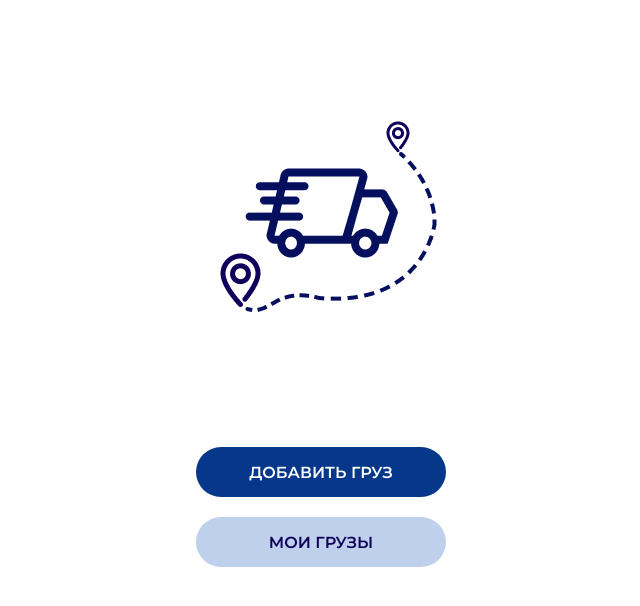
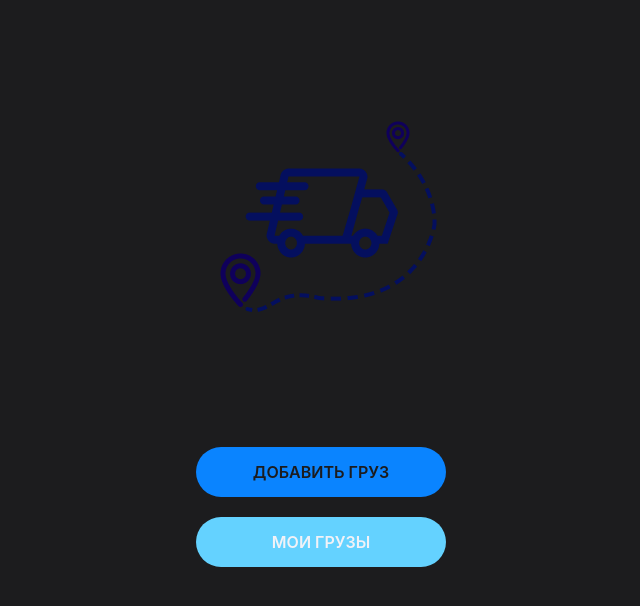
Before and after one commit to haludba/transtrac, a plain HTML site: page first/index.html in a window 1280 px wide. Shown: the whole page, without its empty margins (319-959 px from the left). Drawn offline with Linux system fonts and the light colour scheme.

Commit message:
style: apply apple-inspired dark theme

```diff
--- a/first/style.css
+++ b/first/style.css
@@ -4,22 +4,27 @@
     padding: 0;
     margin: 0;
     box-sizing: border-box;
-    font-family: "Montserrat", sans-serif;
+    font-family: -apple-system, BlinkMacSystemFont, "SF Pro Display", "Montserrat", sans-serif;
     transition: all 0.3s ease-in-out;
 }
 
 :root {
-    --blueColor: #05388b;
-    --lghblueColor: #bfd0ec;
-    --whiteColor: #fff;
-    --txtblColor: #0f005b;
-    --gray: #8ca1c4;
+    --blueColor: #0a84ff;
+    --lghblueColor: #64d2ff;
+    --whiteColor: #1c1c1e;
+    --txtblColor: #f2f2f7;
+    --gray: #8e8e93;
     --brRad: 50px;
     --success: #47c129;
     --warn: #fff73c;
     --danger: #b02b0d;
-    --alpgaGray: #bfd0ec4d;
-    --alphaColor: #8ca1c4;
+    --alpgaGray: #8e8e934d;
+    --alphaColor: #8e8e93;
+}
+
+body {
+    background-color: var(--whiteColor);
+    color: var(--txtblColor);
 }
 
 
--- a/second/style.css
+++ b/second/style.css
@@ -1,3 +1,17 @@
+:root {
+    --background: #1c1c1e;
+    --surface: #2c2c2e;
+    --text: #f2f2f7;
+    --accent: #0a84ff;
+    --gray: #3a3a3c;
+}
+
+body {
+    background-color: var(--background);
+    color: var(--text);
+    font-family: -apple-system, BlinkMacSystemFont, "SF Pro Display", "Montserrat", sans-serif;
+}
+
 .container {
     max-width: 393px;
     margin: 0 auto;
@@ -18,7 +32,7 @@
     align-items: center;
     justify-content: space-evenly;
     box-shadow: 2px 4px 7px 1px #00000040;
-    background-color: #fff;
+    background-color: var(--surface);
     border-radius: 10px;
 }
 
@@ -39,7 +53,7 @@
 }
 
 .navigetion__item svg.active {
-    stroke: #1a73e8;
+    stroke: var(--accent);
 }
 
 .user {
@@ -57,7 +71,7 @@
 }
 
 .filter {
-    border-top: 3px solid #1a73e8;
+    border-top: 3px solid var(--accent);
     border-radius: 30px 30px 0px 0px;
     padding: 30px 25px 70px;
 }
@@ -81,7 +95,7 @@
     line-height: 22px;
     text-align: center;
     text-decoration: underline;
-    color: #1a73e8;
+    color: var(--accent);
     text-underline-position: from-font;
     text-decoration-skip-ink: none;
 }
@@ -94,8 +108,10 @@
     select {
         border-radius: 30px;
         height: 35px;
-        border: 1px solid #F5F5F5;
+        border: 1px solid var(--gray);
         padding: 0 10px;
+        background-color: var(--surface);
+        color: var(--text);
     }
 
     .from-to {
@@ -113,11 +129,13 @@
         align-items: center;
 
         input {
-            border: 1px solid #F5F5F5;
+            border: 1px solid var(--gray);
             border-radius: 30px;
             height: 35px;
             width: 110px;
             padding: 0 7px;
+            background-color: var(--surface);
+            color: var(--text);
         }
     }
 }
@@ -131,10 +149,13 @@
     justify-content: center;
     text-align: center;
     height: 16px;
+    border: 1px solid var(--gray);
+    background-color: var(--surface);
+    color: var(--text);
 }
 
 :range {
-    color: black;
+    color: var(--text);
 }
 
 
--- a/second/styleInfo.css
+++ b/second/styleInfo.css
@@ -3,7 +3,7 @@
 * {
     padding: 0;
     margin: 0;
-    font-family: "Montserrat", sans-serif;
+    font-family: -apple-system, BlinkMacSystemFont, "SF Pro Display", "Montserrat", sans-serif;
     box-sizing: border-box;
 }
 
@@ -31,32 +31,37 @@ nav {
 }
 
 :root {
-    --whiteMiniCard: #FFF;
-    --darkhomeDistance: #4929B3;
-    --homeDistance: #00ced142;
-    --homeDistanceBor: #00CED1;
-    --darkhomeDistance2: #4929b359;
-    --homeDistance2: #1a73e85a;
-    --homeDistanceBor2: #1A73E8;
-    --blueColor: #1a73e8;
-    --blueColor2: #0088cc;
-    --border-color: #00ced1;
-    --darkBrColor: #EAE9FF;
-    --whiteColor: #fff;
-    --txtblColor: #0f005b;
-    --gray: #464567;
+    --whiteMiniCard: #1c1c1e;
+    --darkhomeDistance: #0a84ff;
+    --homeDistance: #64d2ff33;
+    --homeDistanceBor: #0a84ff;
+    --darkhomeDistance2: #0a84ff4d;
+    --homeDistance2: #0a84ff4d;
+    --homeDistanceBor2: #0a84ff;
+    --blueColor: #0a84ff;
+    --blueColor2: #64d2ff;
+    --border-color: #0a84ff;
+    --darkBrColor: #2c2c2e;
+    --whiteColor: #1c1c1e;
+    --txtblColor: #f2f2f7;
+    --gray: #8e8e93;
     --brRad: 50px;
     --success: #32CD32;
     --warn: #fff73c;
     --danger: #ff4c4c;
-    --alpgaGray: #bfd0ec4d;
-    --alphaColor: #8ca1c4;
-    --orange: #FF9900;
-    --dardMode: #05052B;
-    --darkDz1: #4929B3;
-    --iconColor: #A9A9A9;
-    --closers: #05052B;
-    --activeIconDouble: #1A73E8;
+    --alpgaGray: #8e8e9333;
+    --alphaColor: #8e8e93;
+    --orange: #ff9f0a;
+    --dardMode: #1c1c1e;
+    --darkDz1: #0a84ff;
+    --iconColor: #8e8e93;
+    --closers: #1c1c1e;
+    --activeIconDouble: #0a84ff;
+}
+
+body {
+    background-color: var(--whiteColor);
+    color: var(--txtblColor);
 }
 
 .alert {
```
